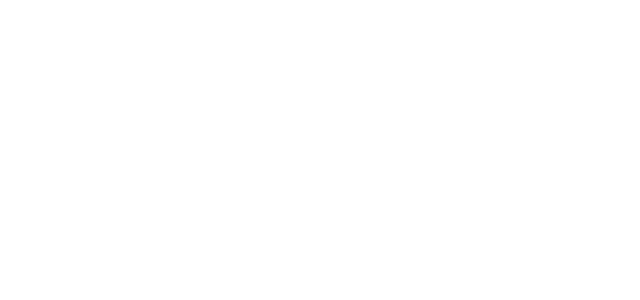
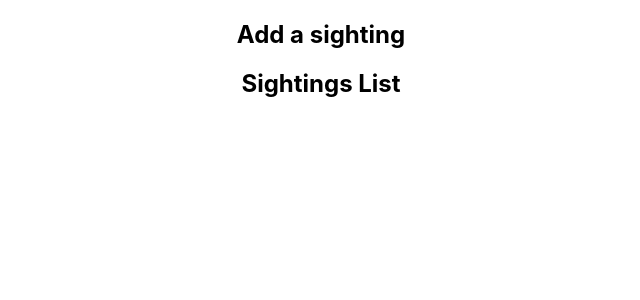
Before and after one commit to carbonsoda/sights-of-the-wild, a React (Create React App) app in the folder client/: page / in a window 1280 px wide. Shown: the top 300 px of the page, without its empty margins (319-959 px from the left). Built offline with nearby package versions, Linux system fonts and the light colour scheme.

Commit message:
Add boilerplate components

```diff
--- a/client/src/App.js
+++ b/client/src/App.js
@@ -1,9 +1,12 @@
 import './App.css';
+import AddSight from './components/AddSight';
+import SightList from './components/SightList';
 
 function App() {
   return (
     <div className="App">
-
+      <AddSight />
+      <SightList />
     </div>
   );
 }
--- /dev/null
+++ b/client/src/components/AddSight.js
@@ -0,0 +1,9 @@
+import React from 'react';
+
+export default function AddSight() {
+    return (
+        <>
+            <h2>Add a sighting</h2>
+        </>
+    );
+}
--- /dev/null
+++ b/client/src/components/SightList.js
@@ -0,0 +1,9 @@
+import React from 'react';
+
+export default function SightList() {
+    return (
+        <>
+            <h2>Sightings List</h2>
+        </>
+    );
+}
```
